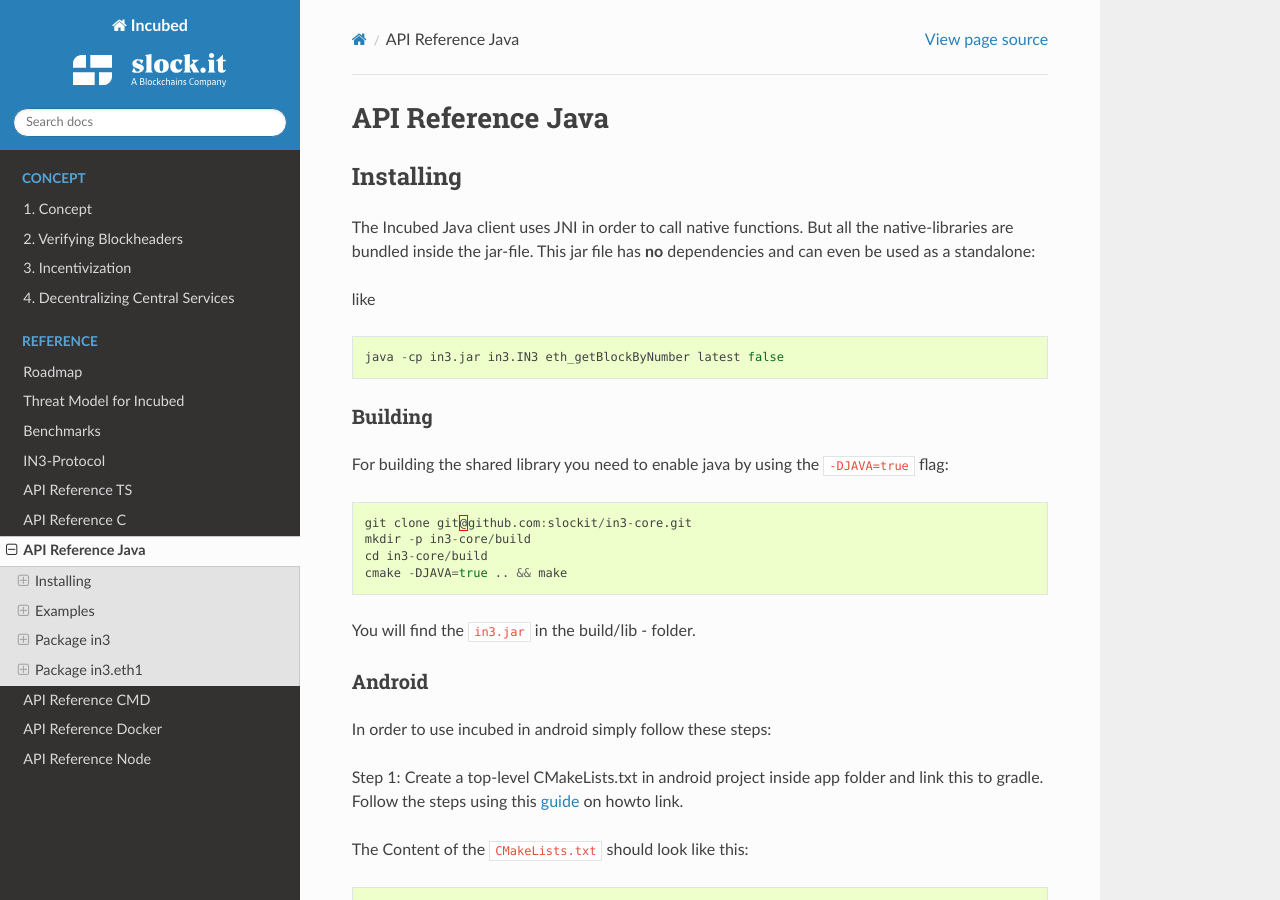
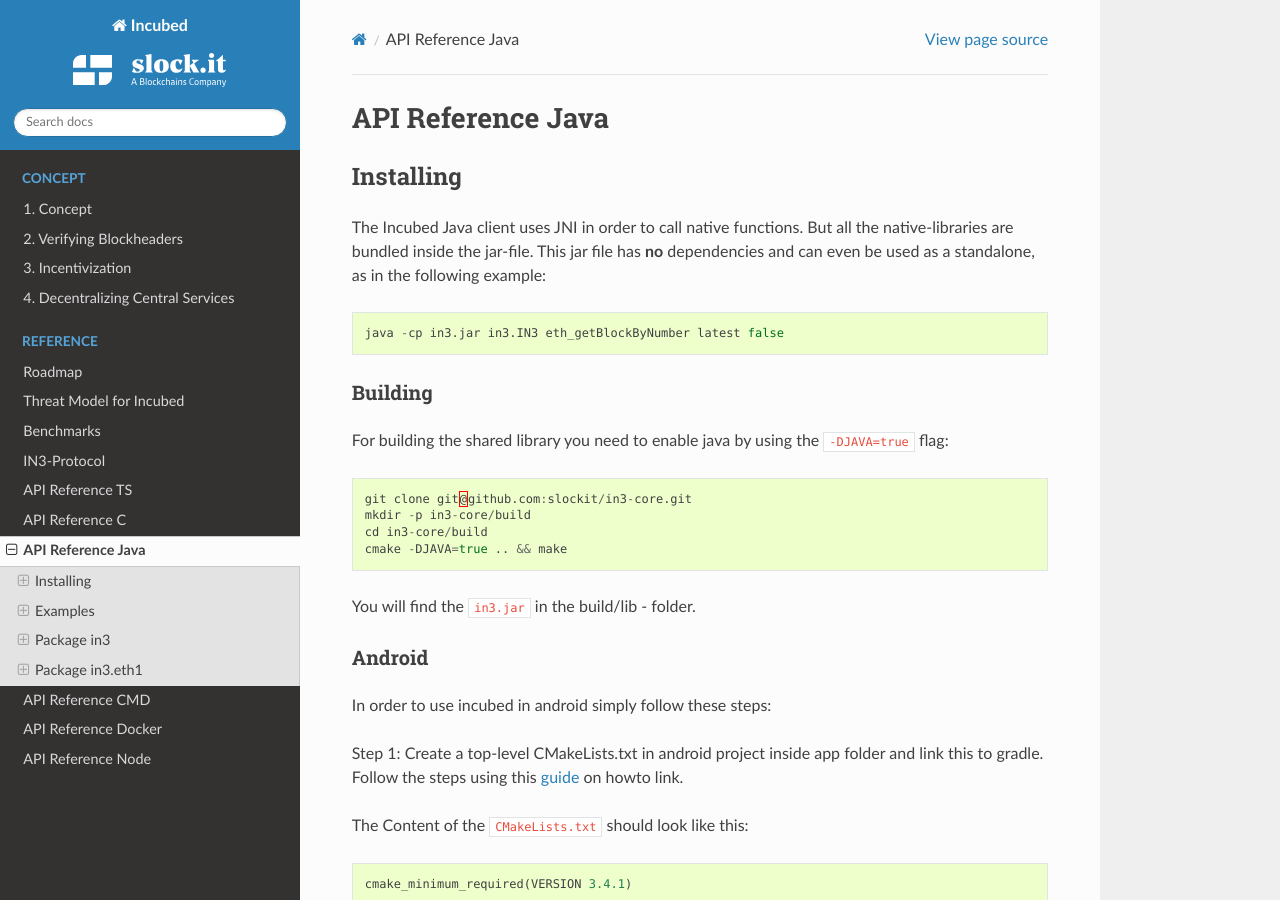
Before and after one commit to blockchainsllc/in3-docs, a Sphinx documentation site: the page built from docs/api-java.md, in a window 1280 px wide and 900 px high. Built offline with Sphinx 7.4.7 and the Read the Docs theme 2.0.0, drawn with Linux system fonts in a browser that asks for light colours; pages that are not in the unit, such as notebooks, are missing from menus.

Commit message:
Update api-java.md

````diff
--- a/docs/api-java.md
+++ b/docs/api-java.md
@@ -3,9 +3,7 @@
 
 ## Installing
 
-The Incubed Java client uses JNI in order to call native functions. But all the native-libraries are bundled inside the jar-file. This jar file has **no** dependencies and can even be used as a standalone:
-
-like
+The Incubed Java client uses JNI in order to call native functions. But all the native-libraries are bundled inside the jar-file. This jar file has **no** dependencies and can even be used as a standalone, as in the following example:
 
 ```c
 java -cp in3.jar in3.IN3 eth_getBlockByNumber latest false
````
